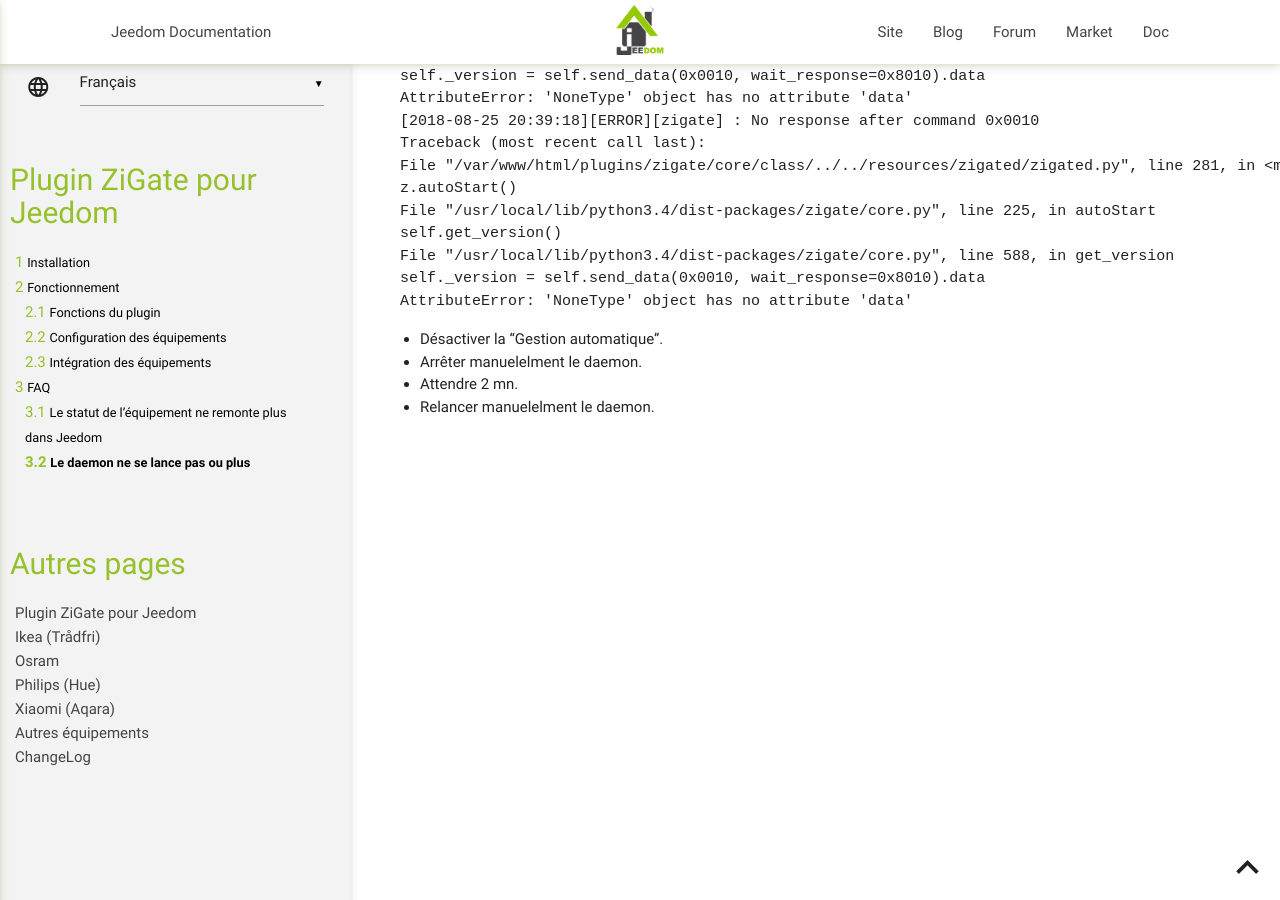
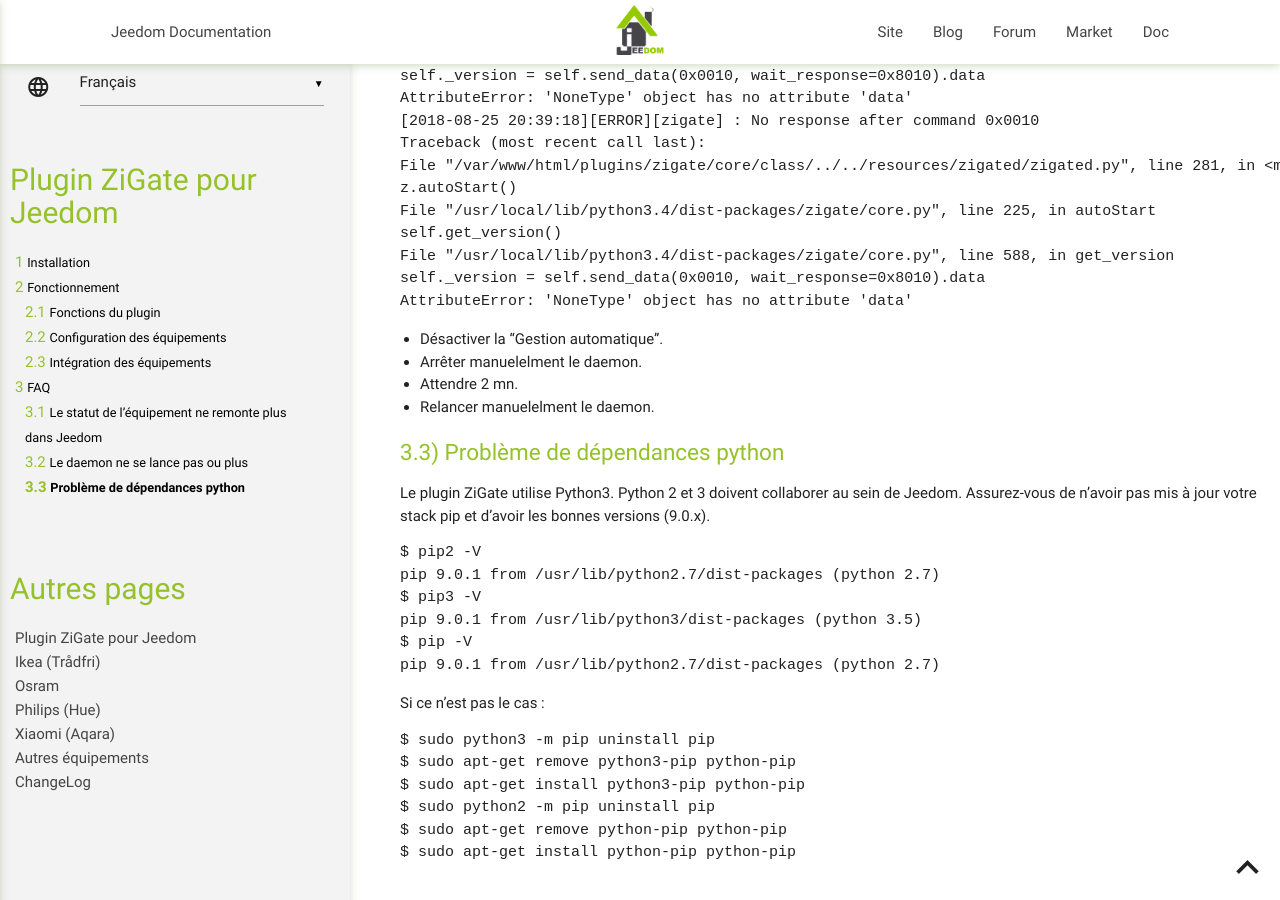
Before and after one commit to jeedom-zigate/jeedom-plugin-zigate, a Jekyll site: the page built from docs/fr_FR/index.md, in a window 1280 px wide and 900 px high, scrolled down 3861 px. Built offline with Jekyll 4.4.1, drawn with Linux system fonts in a browser that asks for light colours; our own code applies the rules of GitHub Pages for plain Markdown files.

Commit message:
Doc about pipGate

````diff
--- a/docs/fr_FR/index.md
+++ b/docs/fr_FR/index.md
@@ -117,3 +117,27 @@
 * Arrêter manuelelment le daemon.
 * Attendre 2 mn.
 * Relancer manuelelment le daemon.
+
+### Problème de dépendances python
+
+Le plugin ZiGate utilise Python3. Python 2 et 3 doivent collaborer au sein de Jeedom. Assurez-vous de n'avoir pas mis à jour votre stack pip et d'avoir les bonnes versions (9.0.x).
+
+```bash
+$ pip2 -V
+pip 9.0.1 from /usr/lib/python2.7/dist-packages (python 2.7)
+$ pip3 -V
+pip 9.0.1 from /usr/lib/python3/dist-packages (python 3.5)
+$ pip -V
+pip 9.0.1 from /usr/lib/python2.7/dist-packages (python 2.7)
+```
+
+Si ce n'est pas le cas :
+
+```bash
+$ sudo python3 -m pip uninstall pip
+$ sudo apt-get remove python3-pip python-pip
+$ sudo apt-get install python3-pip python-pip
+$ sudo python2 -m pip uninstall pip
+$ sudo apt-get remove python-pip python-pip
+$ sudo apt-get install python-pip python-pip
+```
--- a/markdownlint.rb
+++ b/markdownlint.rb
@@ -3,3 +3,4 @@
 
 rule 'MD013', :line_length => false
 exclude_rule 'MD033'
+exclude_rule 'MD014'
````
